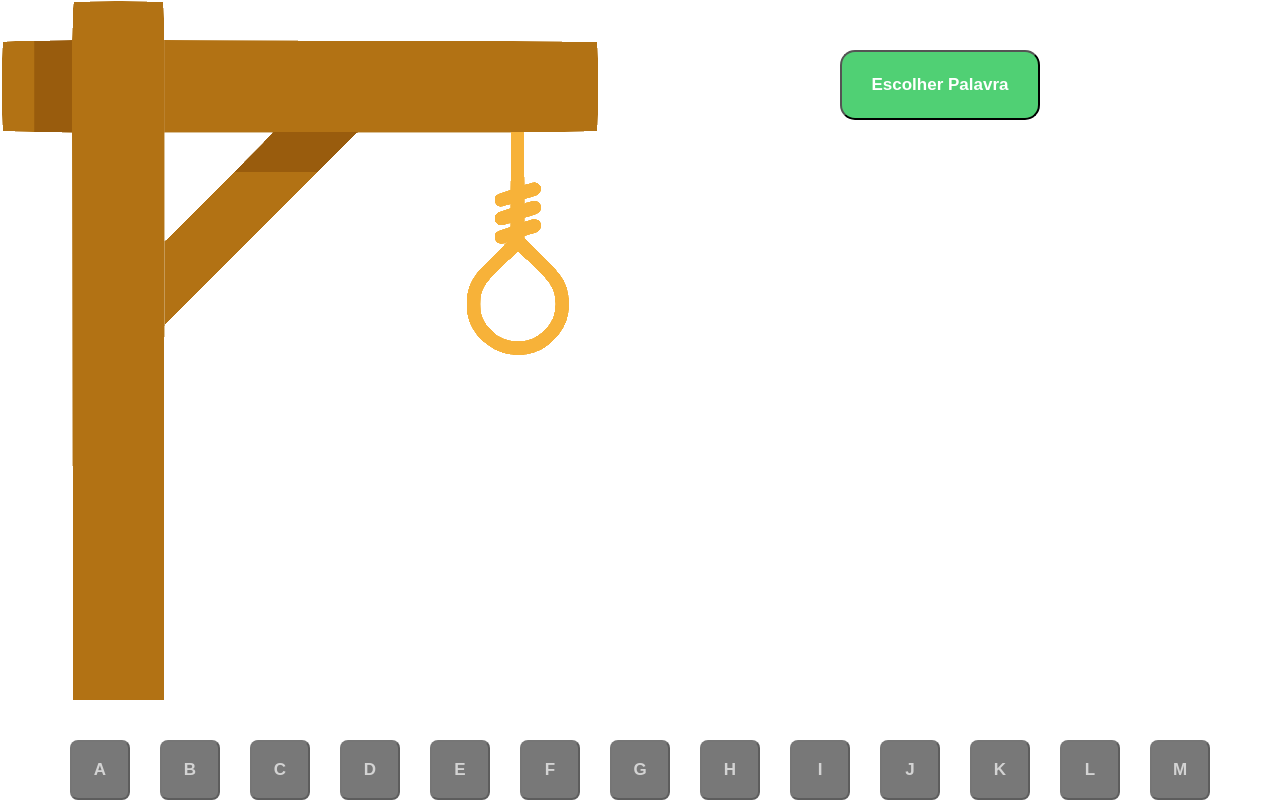
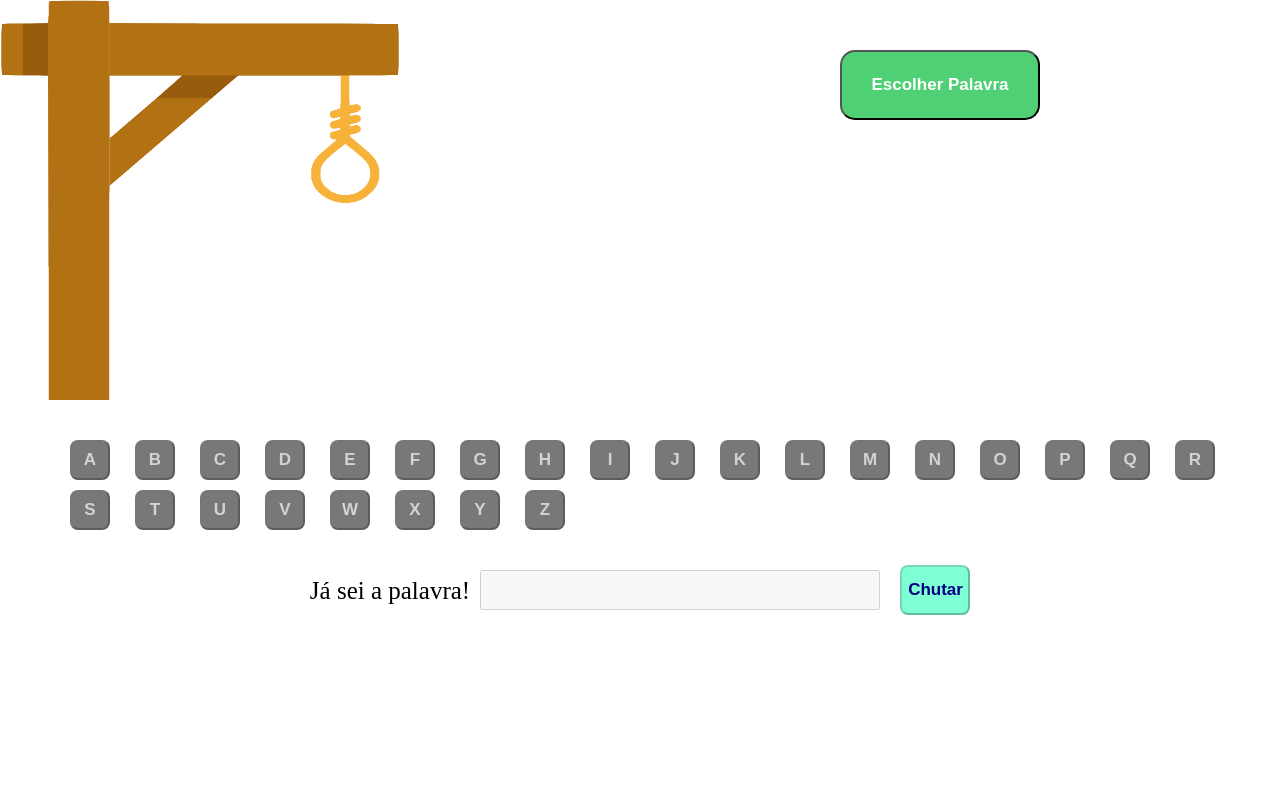
Before and after one commit to paulohcsbh/projeto9-zaprecall, a React app in the folder projeto8-jogoforca/: page / in a window 1280 px wide. Shown: the top 803 px of the page. Built offline with nearby package versions, Linux system fonts and the light colour scheme.

Commit message:
Commit quase acabado

```diff
--- a/projeto8-jogoforca/src/components/App.js
+++ b/projeto8-jogoforca/src/components/App.js
@@ -40,24 +40,28 @@ export default function App(){
         setLetter(underlines.slice(0,palavras[r].length))
     }
 
-    function renderizar(letra){
+    function renderizar(letra, index){
         a = jogar.toString().replace(/[ãáâà]/gi, "a")
         a = a.replace(/[êé]/gi, "e")
         a = a.replace(/[ôó]/gi, "o")
         a = a.replace(/[í]/gi, "i")
         a = a.replace(/[ú]/gi, "u")
         a = a.replace(/[ç]/gi, "c")
+        console.log(letra)
 
         lista = a.split("")
-        console.log()
+        console.log(a)
         let lista3 = []
+
         if(lista.includes(letra)){
+
             for(let i = 0; i < lista.length;i++){
                 const item = lista[i]
                 if(item === letra){
                     lista3.push(item)
                     letter.splice(i, 1, letra)
                     console.log(lista3)
+
                 }
             }
             const novaLetter = [...letter]
@@ -69,9 +73,11 @@ export default function App(){
             setAtivar(true)
             console.log(lista)
         }
+
         }else{
             setContagem(contagem + 1)
             console.log(contagem)
+
             if(contagem === 5 ){
                 setLetter(jogar)
                 setAtivar(true)
@@ -79,6 +85,7 @@ export default function App(){
                 setCor("vermelho")
             }
         }
+
     }
 
     function palpite(){
@@ -108,7 +115,7 @@ export default function App(){
         </div>
             <div className="jogando">
                 <div className="alfabeto" id="alfabeto" >
-                    {alfabeto.map((letra, index) => <button key={index} className="letras" disabled={ativar} onClick={() =>renderizar(letra)}>{letra.toUpperCase()} </button>)}
+                    {alfabeto.map((letra, index) => <button key={index} className="letras" disabled={ativar} onClick={() =>renderizar(letra, index)}>{letra.toUpperCase()} </button>)}
                 </div>
                 <div className="chute">
                 <span>Já sei a palavra!</span><input disabled={ativar} onChange={(e)=> setTextoChute(e.target.value)} value={textoChute} type="text" /><button className="chutar" disabled={ativar} onClick={palpite}>Chutar</button>
--- a/projeto8-jogoforca/src/css/style.css
+++ b/projeto8-jogoforca/src/css/style.css
@@ -3,9 +3,13 @@
 }
 
 div .forca{
-    width: 100%;
+
     display: flex;
     justify-content: space-between;
+}
+img{
+    width: 400px;
+    height: 400px;
 }
 .comecar{
     width: 200px;
@@ -22,7 +26,7 @@ div .forca{
     display: flex;
     align-items: flex-end;
     justify-content: left;
-    margin: 200px 70px;
+    margin: 100px 70px;
     width: 500px;
     height: 12px;
     font-size: 30px;
@@ -33,10 +37,10 @@ div .forca{
     margin-left: 70px
 }
 .alfabeto button{
-    width: 60px;
-    height: 60px;
-    margin-right: 30px;
-    margin-bottom: 20px;
+    width: 40px;
+    height: 40px;
+    margin-right: 25px;
+    margin-bottom: 10px;
     background-color: #787878;
     color: lightgray;
     font-size: 17px;
```
